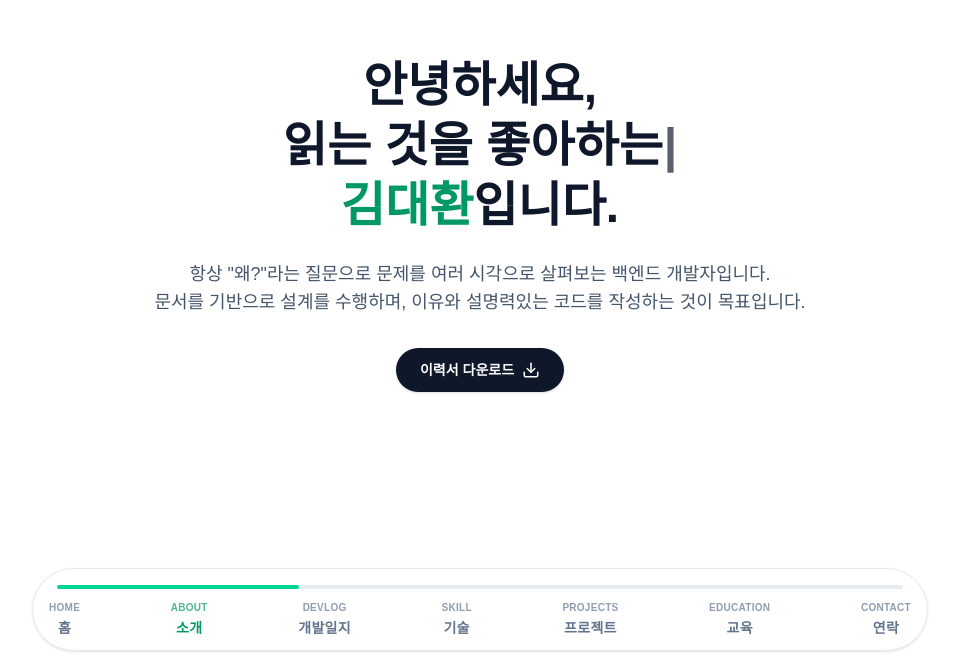
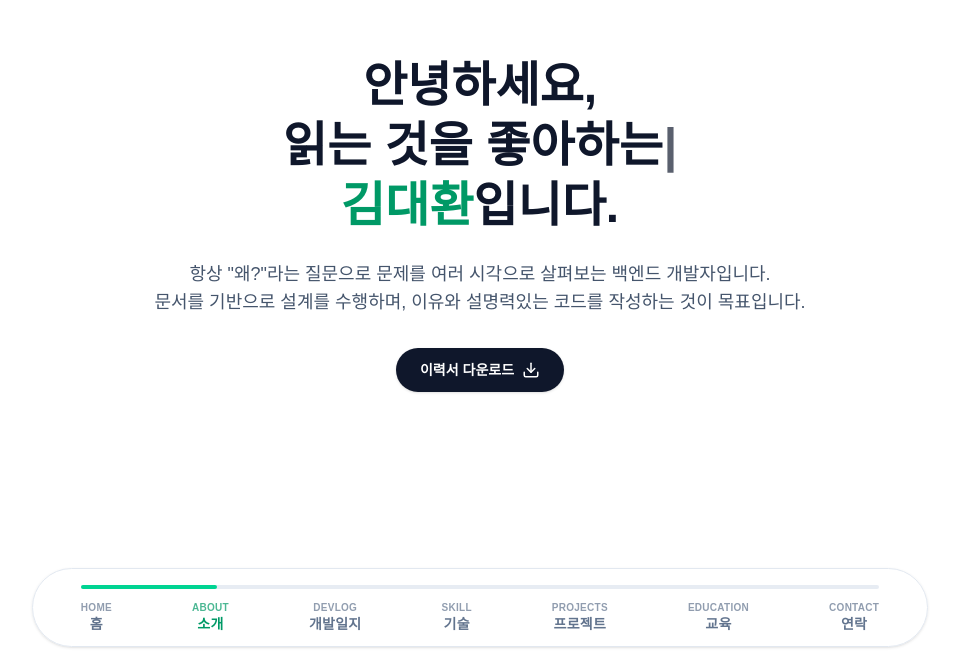
Before and after one commit to Gumraze-git/devlog, a Next.js app: page / in a window 1280 px wide. Shown: the part 128-800 px from the top of the page, without its empty margins (160-1119 px from the left). Built offline with nearby package versions, Linux system fonts and the light colour scheme.

Commit message:
feat(layout): ProgressNav 진행 상태 계산 로직 업데이트
- PROGRESS_MAP를 활용하여 진행 상태 계산 방식 개선
- progress bar 스타일 및 위치 조정으로 UI 개선
- 네비게이션 항목 구조 정돈 및 정렬 방식 변경

```diff
--- a/app/components/layout/ProgressNav.tsx
+++ b/app/components/layout/ProgressNav.tsx
@@ -11,6 +11,16 @@ type NavItem = {
   abbr: string;
 };
 
+const PROGRESS_MAP: Record<string, number> = {
+  home: 2,
+  about: 17,
+  devlog: 32,
+  skill: 47,
+  projects: 62,
+  education: 80,
+  contact: 100,
+};
+
 type ProgressNavProps = {
   items: NavItem[];
 };
@@ -19,18 +29,19 @@ export default function ProgressNav({ items }: ProgressNavProps) {
   const { activeId, activate } = useSectionWatch();
 
   const activeIndex = useMemo(() => items.findIndex((item) => item.id === activeId), [items, activeId]);
-  const progress = activeIndex >= 0 && items.length ? ((activeIndex + 1) / items.length) * 100 : 0;
+  const progress = PROGRESS_MAP[activeId] ?? 0;
+
 
   return (
     <nav className="sticky top-4 z-50 mx-auto w-full max-w-4xl">
       <div className="relative rounded-full border border-slate-200 bg-white/70 px-4 py-3 shadow-sm backdrop-blur">
-        <div className="absolute left-6 right-6 top-4 h-1 rounded-full bg-slate-200/80">
+        <div className="absolute left-12 right-12 top-4 h-1 rounded-full bg-slate-200/80">
           <div
             className="h-full rounded-full bg-emerald-400 transition-all duration-500"
             style={{ width: `${progress}%` }}
           />
         </div>
-        <div className="mt-5 flex flex-wrap items-center justify-between gap-2 text-xs font-semibold uppercase text-slate-500">
+        <div className="mt-5 flex flex-wrap items-center justify-center gap-20 text-xs font-semibold uppercase text-slate-500">
           {items.map(({ id, label, abbr }) => {
             const isActive = id === activeId;
             return (
@@ -38,7 +49,7 @@ export default function ProgressNav({ items }: ProgressNavProps) {
                 key={id}
                 href={`#${id}`}
                 onClick={() => activate(id)}
-                className={`flex flex-col items-center gap-1 text-[11px] tracking-wide transition ${
+                className={`flex flex-col items-center text-[11px] tracking-wide transition ${
                   isActive ? "text-emerald-600" : "text-slate-500"
                 }`}
               >
```
